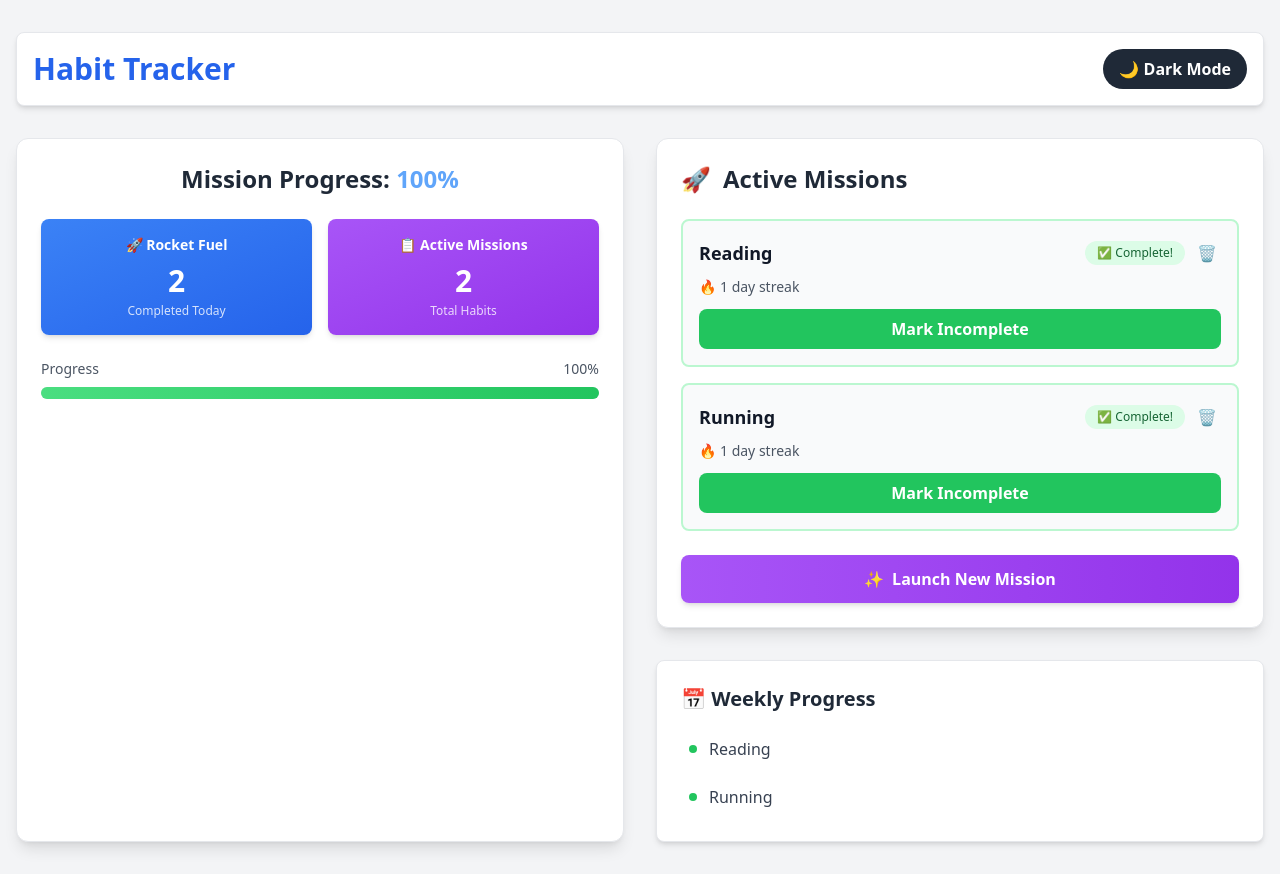
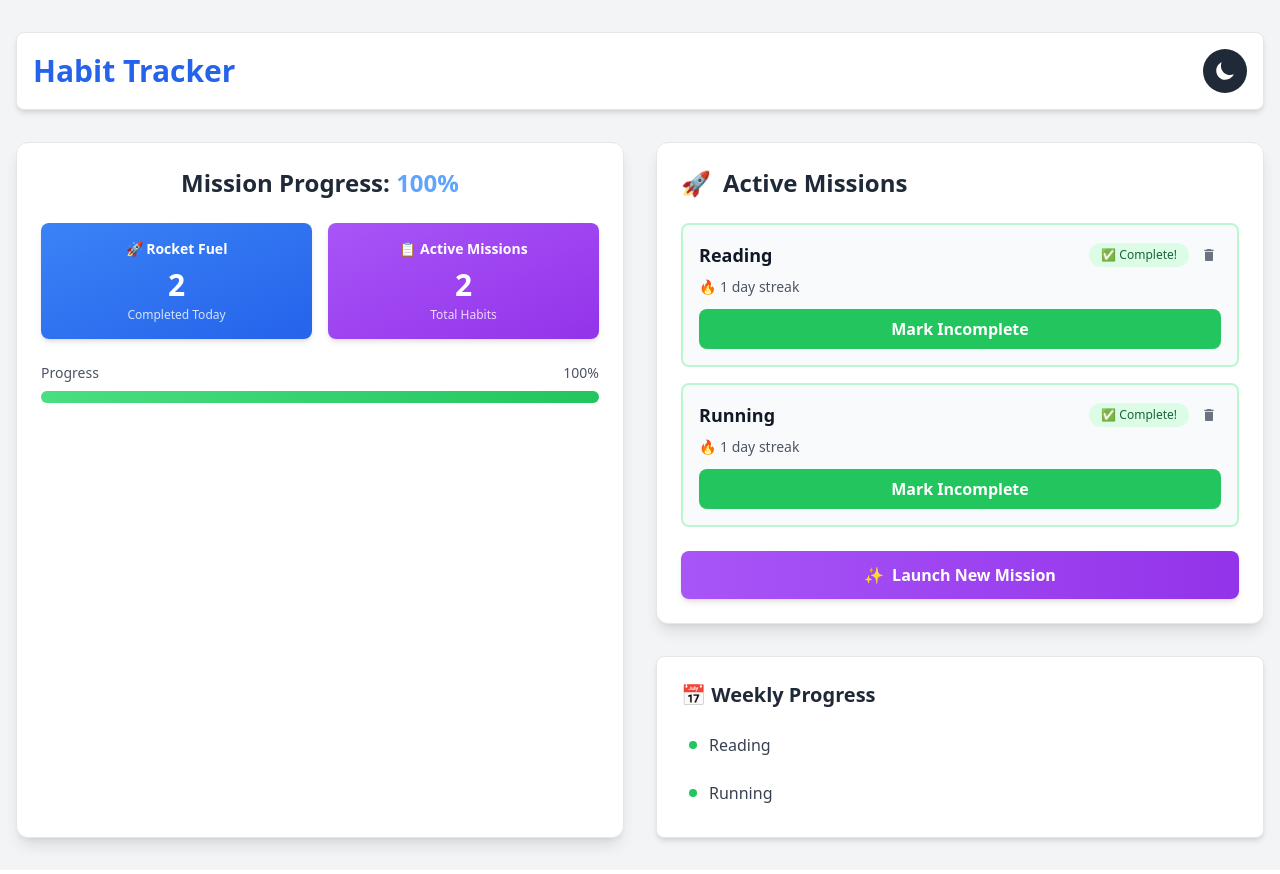
Before and after one commit to pritamroy23/habit-tracker, a React (Create React App) app: page / in a window 1280 px wide. Built offline with nearby package versions, Linux system fonts and the light colour scheme.

Commit message:
icons updated

```diff
--- a/package.json
+++ b/package.json
@@ -9,6 +9,7 @@
     "@testing-library/user-event": "^13.5.0",
     "react": "^19.1.1",
     "react-dom": "^19.1.1",
+    "react-icons": "^5.5.0",
     "react-scripts": "5.0.1",
     "web-vitals": "^2.1.4"
   },
--- a/src/components/ActiveMissions.js
+++ b/src/components/ActiveMissions.js
@@ -1,5 +1,5 @@
 import React from 'react';
-
+import { MdDelete } from "react-icons/md";
 const ActiveMissions = ({ habits, toggleHabit, addNewHabit, deleteHabit, darkMode }) => {
     return (
         <div className={`p-6 rounded-xl shadow-lg border transition-all duration-300 ${
@@ -51,7 +51,7 @@ const ActiveMissions = ({ habits, toggleHabit, addNewHabit, deleteHabit, darkMod
                                     }`}
                                     title="Delete habit"
                                 >
-                                    🗑️
+                                    <MdDelete />
                                 </button>
                             </div>
                         </div>
--- a/src/components/Header.js
+++ b/src/components/Header.js
@@ -1,4 +1,6 @@
 import React from 'react';
+import { IoSunnySharp } from "react-icons/io5";
+import { IoMoonSharp } from "react-icons/io5";
 
 const Header = ({ darkMode, toggleDarkMode }) => {
   return (
@@ -14,13 +16,13 @@ const Header = ({ darkMode, toggleDarkMode }) => {
       </h1>
       <button
         onClick={toggleDarkMode}
-        className={`px-4 py-2 rounded-full font-semibold transition-all duration-300 flex items-center gap-2 ${
+        className={`p-3 rounded-full transition-all duration-300 flex items-center justify-center ${
           darkMode
-            ? 'bg-yellow-400 text-gray-900 hover:bg-yellow-500'
+            ? 'bg-gray-400 text-gray-900 hover:bg-gray-500'
             : 'bg-gray-800 text-white hover:bg-gray-700'
         }`}
       >
-        {darkMode ? '☀️ Light Mode' : '🌙 Dark Mode'}
+        {darkMode ? <IoSunnySharp size={20} /> : <IoMoonSharp size={20} />}
       </button>
     </header>
   );
```
Also changed, not shown: 1 other file (tests, documents, lock files or other folders).
